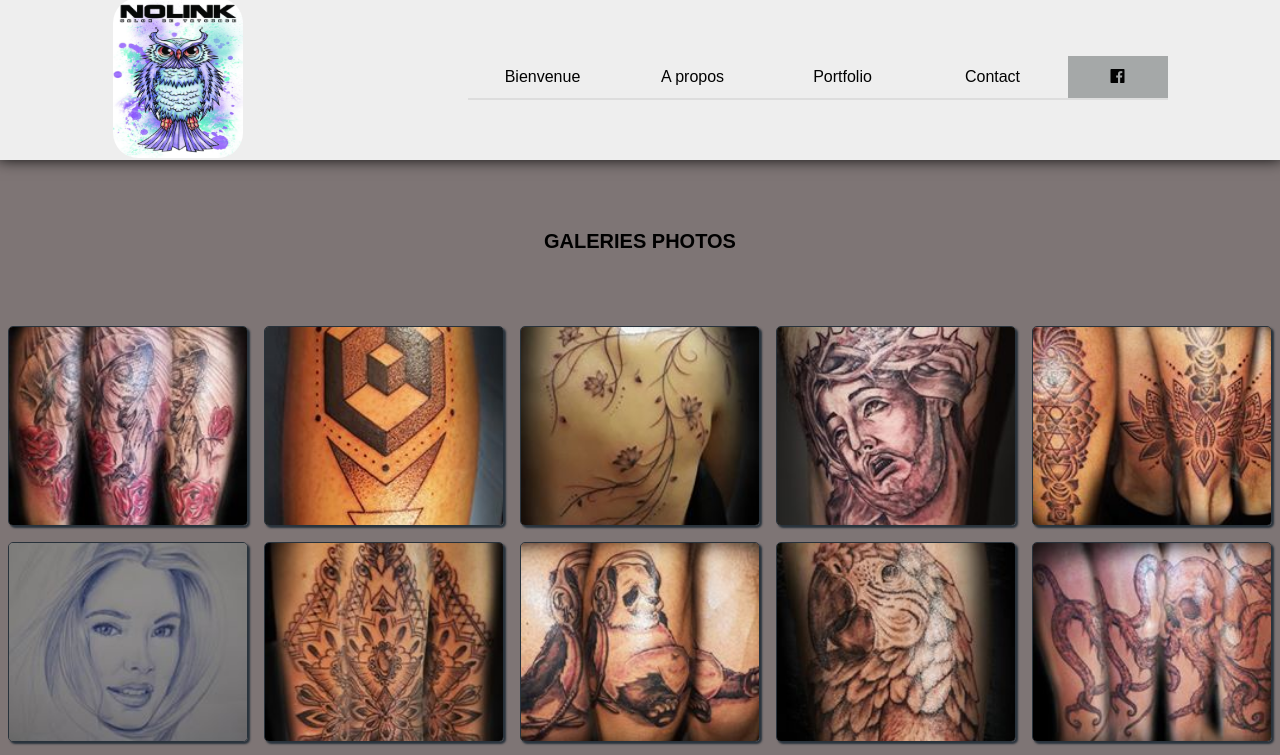
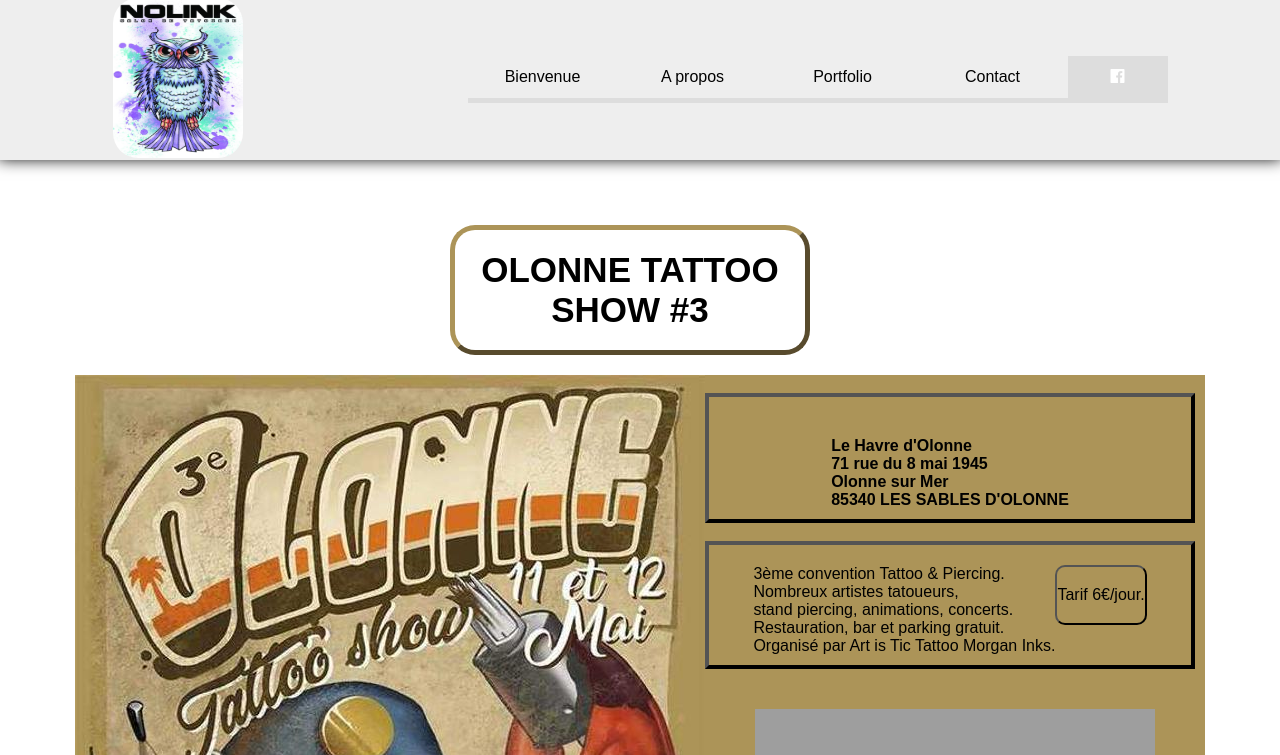
Before and after one commit to GuYzMoGwAi/flexbox-project, a plain HTML site: page index.html in a window 1280 px wide. Shown: the top 755 px of the page. Drawn offline with nearby package versions, Linux system fonts and the light colour scheme; grey boxes are pictures that could not be loaded.

Commit message:
1er terminer

```diff
--- a/index.html
+++ b/index.html
@@ -3,7 +3,7 @@
 <html>
 
 <head>
-    <title>Test flexbox</title>
+    <title>Salon-flexbox</title>
     <meta charset="utf-8">
     <meta name="viewport" content="widht=device-widht, initial-scale=1">
 
@@ -37,34 +37,32 @@
                     <a class="menu-button" href="#">Bienvenue</a>
                     <div class="dropdown-container menu-button">
                         <a class="menu-button" href="#">A propos</a>
-
                         <div class="drop-menu fade-in effect">
 
-                                <a class="menu-button" href="#">Menu A</a>
-                                <a class="menu-button" href="#">Menu B</a>
-                                <a class="menu-button" href="#">Menu C</a>
+                            <a class="menu-button" href="#">Présentation</a>
+                            <a class="menu-button" href="#">Hygiène</a>
+                            <a class="menu-button" href="#">Tarif</a>
 
                         </div>
                     </div>
                     <div class="dropdown-container menu-button">
                         <a class="menu-button" href="#">Portfolio</a>
                         <div class="drop-menu fade-in effect">
-                                <a class="menu-button" href="#">Compétences</a>
-                                <a class="menu-button" href="#">Acquis</a>
+                            <a class="menu-button" href="#">Compétences /<br>Acquis</a>
+
 
                         </div>
                     </div>
                     <div class="dropdown-container menu-button">
                         <a class="menu-button" href="#">Contact</a>
                         <div class="drop-menu">
-                                <a class="menu-button" href="#">Sub</a>
-                                <a class="menu-button" href="#">Sup</a>
-                                <a class="menu-button" href="#">Board</a>
+                            <a class="menu-button" href="#">Laisser un message</a>
+                            <a class="menu-button" href="#">Prendre rendez-vous</a>
                         </div>
                     </div>
                     <ul>
                         <li class="social">
-                                <a href="https://www.facebook.com/Noli.Ink/" target="_blank" rel="noopener">
+                            <a class="bg" href="https://www.facebook.com/Noli.Ink/" target="_blank" rel="noopener">
                                 <i class="fab fa-facebook"></i>
                             </a>
                         </li>
@@ -72,6 +70,33 @@
                 </nav>
             </div>
         </header>
+
+        <div class="flexbox-container">
+            <div>
+                <h1 class="evenement">Olonne Tattoo Show #3</h1>
+            </div>
+        </div>
+        <div class="photo-evenement">
+            <img src="ressources/images/evenement.jpeg" alt="photo évenement" />
+
+            <div class="description"><br>
+                <div class="strong"><strong>Le Havre d'Olonne<br>
+                        71 rue du 8 mai 1945<br>
+                        Olonne sur Mer<br>
+                        85340 LES SABLES D'OLONNE</strong><br><br>
+                </div><br>
+                <div class="nostrong">3ème convention Tattoo & Piercing.<br>
+                    Nombreux artistes tatoueurs,<br> stand piercing, animations, concerts.<br>
+                    Restauration, bar et parking gratuit.<br>
+                    Organisé par Art is Tic Tattoo Morgan Inks.<br>
+                    <p class="tarif">Tarif 6€/jour. </p>
+                </div>
+                <div class="map">
+                    <iframe class="map1" src="https://www.google.com/maps/embed?pb=!1m18!1m12!1m3!1d1477.5619137819035!2d-1.7731465951714358!3d46.541452793006165!2m3!1f0!2f0!3f0!3m2!1i1024!2i768!4f13.1!3m3!1m2!1s0x48045cd55dcc64ff%3A0x3f552b78abf5afb0!2s71+Rue+du+8+Mai+1945%2C+85340+Olonne-sur-Mer!5e1!3m2!1sfr!2sfr!4v1554378881725!5m2!1sfr!2sfr" width="400" height="400" frameborder="0" style="border:0" allowfullscreen></iframe>
+                </div>
+            </div>
+        </div>
+
 
         <div class="flex-container">
             <h1 class="h1photos">Galeries Photos</h1>
@@ -114,7 +139,7 @@
                 <div class="address">
                     <div class="inner-address">
                         <i class="fas fa-map-marker-alt"></i>
-                        <p>54 Rue Nationale, 85140 L'Oie Nolink<br/>France</p>
+                        <p>54 Rue Nationale, 85140 L'Oie Nolink<br />France</p>
                     </div>
                     <div class="inner-address">
                         <i class="fas fa-envelope"></i>
@@ -151,14 +176,19 @@
 
                 <div class="social">
                     <div class="inner-social">
-                        <a class="a-icon" href="https://www.facebook.com/Noli.Ink/" target="_blank" rel="noopener"><i class="fab fa-facebook-f"></i>
-                        <a class="a-icon" href="https://www.facebook.com/Noli.Ink/" target="_blank" rel="noopener"><i class="fab fa-twitter"></i>
-                        <a class="a-icon" href="https://www.facebook.com/Noli.Ink/" target="_blank" rel="noopener"><i class="fab fa-linkedin-in"></i>
+                        <a class="a-icon" href="https://www.facebook.com/Noli.Ink/" target="_blank" rel="noopener"><i
+                                class="fab fa-facebook-f"></i>
+                            <a class="a-icon" href="https://www.facebook.com/Noli.Ink/" target="_blank"
+                                rel="noopener"><i class="fab fa-twitter"></i>
+                                <a class="a-icon" href="https://www.facebook.com/Noli.Ink/" target="_blank"
+                                    rel="noopener"><i class="fab fa-linkedin-in"></i>
                     </div>
                     <div class="inner-social">
                         <a class="a-icon" href="https://www.facebook.com/Noli.Ink/"><i class="fab fa-google-plus-g"></i>
-                        <a class="a-icon" href="https://www.facebook.com/Noli.Ink/"><i class="fab fa-reddit-alien"></i>
-                        <a class="a-icon" href="https://www.facebook.com/Noli.Ink/"><i class="fab fa-whatsapp"></i>
+                            <a class="a-icon" href="https://www.facebook.com/Noli.Ink/"><i
+                                    class="fab fa-reddit-alien"></i>
+                                <a class="a-icon" href="https://www.facebook.com/Noli.Ink/"><i
+                                        class="fab fa-whatsapp"></i>
                     </div>
                 </div>
             </div>
--- a/ressources/css/styles.css
+++ b/ressources/css/styles.css
@@ -9,8 +9,6 @@ html {
 * {
     box-sizing: border-box;
     list-style-type: none;
-    padding: 0;
-    margin: 0;
     text-decoration: none;
 }
 
@@ -40,7 +38,7 @@ body {
 }
 
 .container {
-    background-color: rgb(126, 117, 117);
+    background-color: rgb(255, 255, 255);
 
 }
 
@@ -96,16 +94,29 @@ header {
     display: none;
 }
 
+.main-menu a.bg {
+    background-color: #dddddd;
+}
+
 .main-menu a {
     width: 100%;
     text-align: center;
     padding: .75em 1em;
     display: block;
     color: rgb(2, 2, 2);
-    border-bottom: 2px solid #ddd;
+    border-bottom: 5px solid #ddd;
 }
 
 .main-menu a:hover {
+    color: #c73d3d;
+    border-bottom-color: #ffffff;
+}
+
+.main-menu a i {
+    color: white;
+}
+
+.main-menu a i:hover {
     color: #c73d3d;
     border-bottom-color: #ffffff;
 }
@@ -280,6 +291,83 @@ Social media buttons
 
 }
 
+/*============================
+        Evenement
+============================*/
+
+h1.evenement {
+    display: flex;
+    justify-content: center;
+    margin: 20px 450px 20px 450px;
+    padding: 20px 0 20px 0;
+    border-radius: 25px;
+    border: 5px outset #ac9458;
+    color: black;
+}
+
+.photo-evenement {
+    display: flex;
+    justify-content: center;
+}
+
+.strong {
+    display: flex;
+    justify-content: center;
+    padding: 40px 0 10px 0;
+    border: 4px outset black;
+    margin-right: 10px;
+}
+
+.nostrong {
+    display: flex;
+    justify-content: center;
+    padding: 20px 0 10px 0;
+    border: 4px outset black;
+    margin-right: 10px;
+}
+
+.tarif {
+    display: flex;
+    justify-content: center;
+    flex-direction: column-reverse;
+    border: 2px outset black;
+    border-radius: 10px;
+}
+
+.map1{
+    display: flex;
+    margin: 0 auto;
+    height: 440px;
+    padding-top: 40px;
+}
+
+.description {
+    justify-content: flex-end;
+    background-color: #ac9458;
+    width: 500px;
+}
+
+
+.flexbox-container {
+    display: flex;
+    justify-content: center;
+    color: black;
+    margin-top: 25px;
+}
+
+.flexbox-container > div {
+    padding: 20px 0 0 0;
+    justify-content: center;
+}
+
+.flexbox-container > div:first-child {
+	margin-right: 20px;
+}
+
+.date {
+    justify-content: center;
+}
+
 /*===========================
          PHOTOS
   ===========================*/
@@ -328,7 +416,9 @@ Social media buttons
 
 }
 
-/*----------Contact-------------*/
+/*==============================
+            Contact
+==============================*/
 
 .contactcontainer {
     background-image: url(../images/k1.jpg);
```
Also changed, not shown: ressources/images/evenement.jpeg (added). Lines whose indentation alone changed are shown as unchanged.
